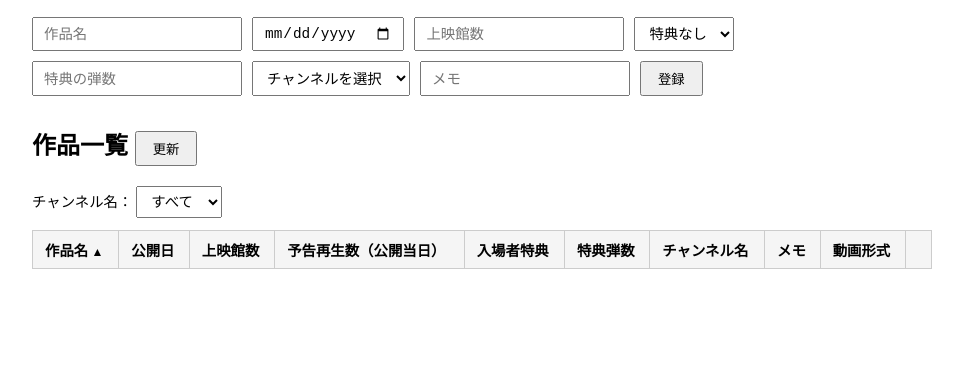
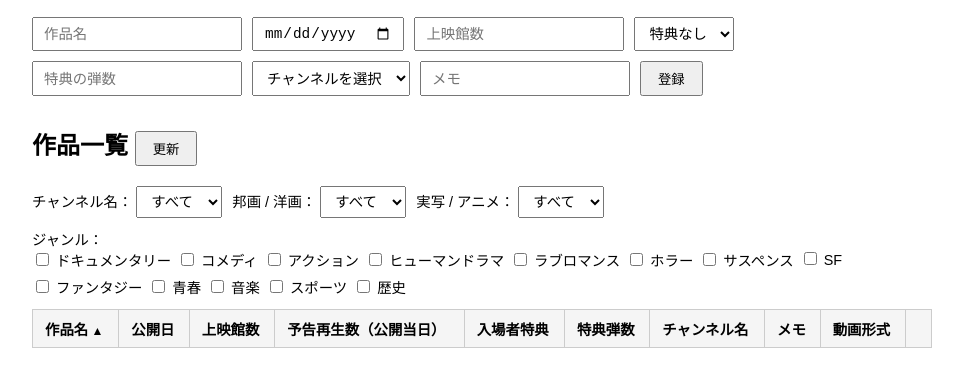
Before and after one commit to Yota-0108/movie-db, a website: page public/index.html in a window 1280 px wide. Both pictures are taken after a click on the element "作品名". Shown: the part 124-510 px from the top of the page, without its empty margins (158-1121 px from the left). Drawn offline with Linux system fonts and the light colour scheme; no server answers.

Commit message:
邦画/洋画・実写/アニメ・ジャンルのフィルタ機能を追加
Co-Authored-By: Claude Sonnet 4.6 <noreply@anthropic.com>

```diff
--- a/public/app.js
+++ b/public/app.js
@@ -7,13 +7,22 @@ const GENRES = [
   'ホラー', 'サスペンス', 'SF', 'ファンタジー', '青春', '音楽', 'スポーツ', '歴史',
 ];
 
-// ジャンルチェックボックスを初期化（一度だけ）
+// ジャンルチェックボックスを初期化（編集モーダル・フィルタバー）
 (function initGenreCheckboxes() {
-  const group = document.getElementById('editGenresGroup');
+  const editGroup = document.getElementById('editGenresGroup');
+  const filterGroup = document.getElementById('genreFilterGroup');
   GENRES.forEach(g => {
-    const label = document.createElement('label');
-    label.innerHTML = `<input type="checkbox" name="editGenre" value="${g}"> ${g}`;
-    group.appendChild(label);
+    const editLabel = document.createElement('label');
+    editLabel.innerHTML = `<input type="checkbox" name="editGenre" value="${g}"> ${g}`;
+    editGroup.appendChild(editLabel);
+
+    const filterLabel = document.createElement('label');
+    filterLabel.innerHTML = `<input type="checkbox" name="filterGenre" value="${g}"> ${g}`;
+    filterGroup.appendChild(filterLabel);
+  });
+
+  document.querySelectorAll('input[name="filterGenre"]').forEach(cb => {
+    cb.addEventListener('change', renderMovies);
   });
 })();
 
@@ -27,7 +36,15 @@ function updateDistributorFilter() {
 
 function renderMovies() {
   const filterVal = document.getElementById('distributorFilter').value;
-  let movies = filterVal ? allMovies.filter(m => m.distributor === filterVal) : [...allMovies];
+  const originVal = document.getElementById('originFilter').value;
+  const formatVal = document.getElementById('formatFilter').value;
+  const selectedGenres = [...document.querySelectorAll('input[name="filterGenre"]:checked')].map(cb => cb.value);
+
+  let movies = [...allMovies];
+  if (filterVal) movies = movies.filter(m => m.distributor === filterVal);
+  if (originVal) movies = movies.filter(m => m.origin === originVal);
+  if (formatVal) movies = movies.filter(m => m.format === formatVal);
+  if (selectedGenres.length) movies = movies.filter(m => selectedGenres.every(g => (m.genres ?? []).includes(g)));
 
   movies.sort((a, b) => {
     let va = a[sortField] ?? '';
@@ -141,6 +158,8 @@ async function loadMovies() {
 }
 
 document.getElementById('distributorFilter').addEventListener('change', renderMovies);
+document.getElementById('originFilter').addEventListener('change', renderMovies);
+document.getElementById('formatFilter').addEventListener('change', renderMovies);
 document.getElementById('reloadBtn').addEventListener('click', loadMovies);
 
 document.querySelectorAll('th.sortable').forEach(th => {
--- a/public/index.html
+++ b/public/index.html
@@ -17,7 +17,8 @@
     th.sortable:hover { background: #e8e8e8; }
     th.sort-asc::after { content: ' ▲'; font-size: 0.75rem; }
     th.sort-desc::after { content: ' ▼'; font-size: 0.75rem; }
-    #filterBar { margin-bottom: 12px; display: flex; align-items: center; gap: 10px; font-size: 0.9rem; }
+    #filterBar { margin-bottom: 12px; display: flex; align-items: flex-start; flex-wrap: wrap; gap: 10px; font-size: 0.9rem; }
+    #genreFilterGroup { display: flex; flex-wrap: wrap; gap: 6px; }
 
     /* モーダル */
     #editModal {
@@ -73,6 +74,24 @@
         <option value="">すべて</option>
       </select>
     </label>
+    <label>邦画 / 洋画：
+      <select id="originFilter">
+        <option value="">すべて</option>
+        <option value="邦画">邦画</option>
+        <option value="洋画">洋画</option>
+      </select>
+    </label>
+    <label>実写 / アニメ：
+      <select id="formatFilter">
+        <option value="">すべて</option>
+        <option value="実写">実写</option>
+        <option value="アニメ">アニメ</option>
+      </select>
+    </label>
+    <div>
+      <div>ジャンル：</div>
+      <div id="genreFilterGroup"></div>
+    </div>
   </div>
   <table id="movieTable">
     <thead>
```
